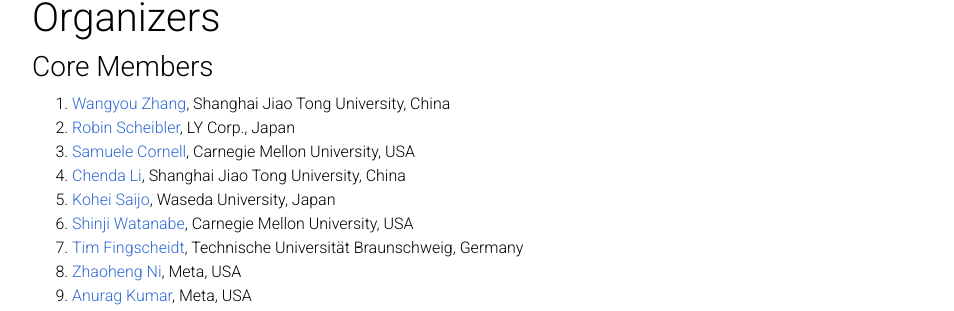
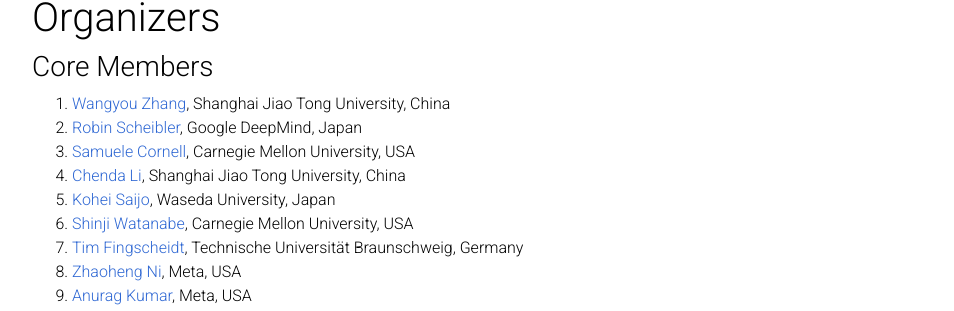
Before and after one commit to urgent-challenge/urgent2024, a Jekyll site: the page built from _pages/organizers.md, in a window 1280 px wide and 996 px high. Shown: the part 110-421 px from the top of the window, without its empty margins (163-1117 px from the left). Built offline with Jekyll 4.4.1, drawn with Linux system fonts in a browser that asks for light colours; comment, search, counter and statistics services are not loaded; a style sheet for code colours, icons or effects is not loaded.

Commit message:
Update organizer info

```diff
--- a/_pages/organizers.md
+++ b/_pages/organizers.md
@@ -9,7 +9,7 @@
 
 ### Core Members
 1. <a style="color: #2E67D3;" href="https://sites.google.com/view/wangyou-zhang">Wangyou Zhang</a>, Shanghai Jiao Tong University, China
-2. <a style="color: #2E67D3;" href="http://www.robinscheibler.org">Robin Scheibler</a>, LY Corp., Japan
+2. <a style="color: #2E67D3;" href="http://www.robinscheibler.org">Robin Scheibler</a>, Google DeepMind, Japan
 3. <a style="color: #2E67D3;" href="https://github.com/popcornell">Samuele Cornell</a>, Carnegie Mellon University, USA
 4. <a style="color: #2E67D3;" href="">Chenda Li</a>, Shanghai Jiao Tong University, China
 5. <a style="color: #2E67D3;" href="https://kohei0209.github.io">Kohei Saijo</a>, Waseda University, Japan
```
